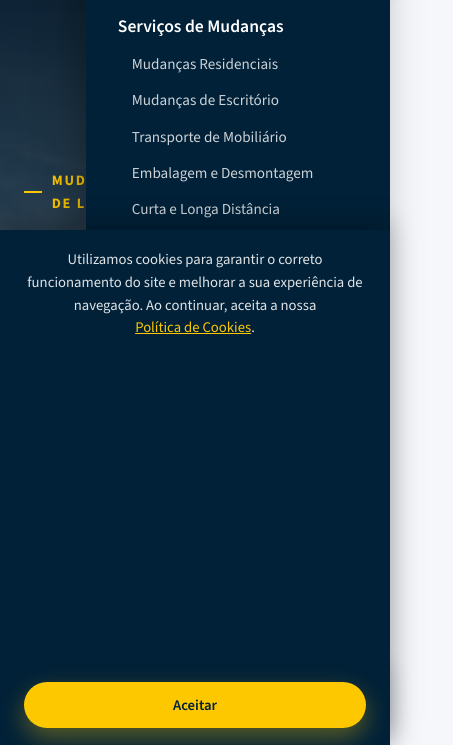
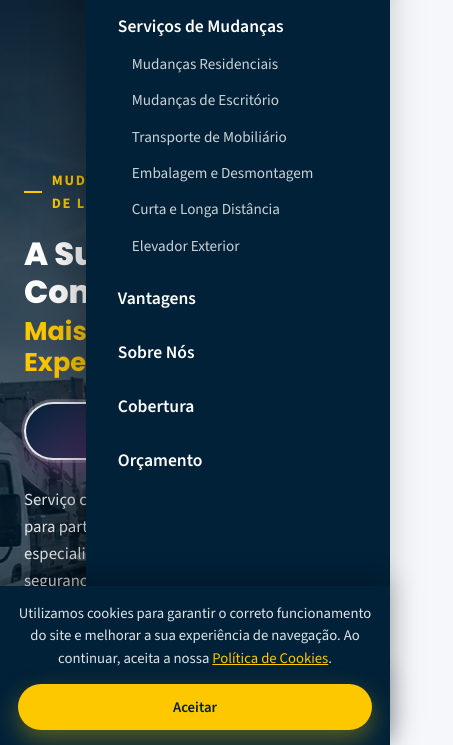
Before and after one commit to hariane9/leo-transportes-site, a plain HTML site: page index.html in a window 390 px wide. Both pictures are taken after a click on the button "Abrir menu de navegação". Shown: the part 98-843 px from the top of the page, 453 px wide, since content can reach past the window. Drawn offline with nearby package versions, Linux system fonts and the light colour scheme.

Commit message:
Corrigir aviso de cookies e largura da pagina em telemoveis

```diff
--- a/css/style.css
+++ b/css/style.css
@@ -1994,3 +1994,44 @@ section {
   font-weight: 700;
   color: var(--color-purple);
 }
+
+/* =========================================================
+   Correções para ecrãs pequenos (telemóvel)
+   ========================================================= */
+html,
+body {
+  overflow-x: hidden; /* nunca permitir scroll/zoom horizontal */
+}
+
+/* Aviso de cookies: o parágrafo tinha flex-basis de 420px, que em coluna
+   (ecrãs ≤640px) virava 420px de ALTURA e empurrava o botão "Aceitar" para fora do ecrã. */
+@media (max-width: 640px) {
+  .cookie-banner .cookie-banner-inner p {
+    flex: 0 0 auto;
+  }
+
+  .cookie-banner {
+    padding: 16px 18px calc(16px + env(safe-area-inset-bottom, 0px));
+    max-height: 90vh;
+    overflow-y: auto;
+  }
+}
+
+/* Menu lateral (telemóvel): fechado fica escondido e sem largura extra na página */
+@media (max-width: 760px) {
+  .main-nav {
+    overflow-x: hidden;
+    overflow-y: auto;
+    visibility: hidden;
+    transition: transform var(--transition), visibility 0s linear var(--transition);
+  }
+
+  .main-nav.is-open {
+    visibility: visible;
+    transition-delay: 0s;
+  }
+
+  .main-nav a {
+    white-space: normal;
+  }
+}
--- a/index.html
+++ b/index.html
@@ -62,7 +62,7 @@
   <noscript><link href="https://fonts.googleapis.com/css2?family=Poppins:wght@600;700;800&family=Source+Sans+3:wght@400;600;700&display=swap" rel="stylesheet"></noscript>
 
   <!-- Folha de estilos -->
-  <link rel="stylesheet" href="css/style.css?v=20261124a">
+  <link rel="stylesheet" href="css/style.css?v=20261124b">
 
   <!-- =========================================================
        EmailJS — biblioteca cliente (sem backend, sem SMTP)
@@ -624,6 +624,6 @@
     <a class="mobile-cta-wa" href="https://wa.me/351911031945" target="_blank" rel="noopener"><svg viewBox="0 0 24 24" fill="currentColor" aria-hidden="true"><path d="M12.04 2C6.58 2 2.13 6.45 2.13 11.91c0 1.84.5 3.55 1.38 5.03L2 22l5.25-1.38a9.9 9.9 0 0 0 4.79 1.22c5.46 0 9.91-4.45 9.91-9.91C21.95 6.45 17.5 2 12.04 2zm5.78 14.1c-.24.68-1.4 1.32-1.93 1.4-.5.08-1.12.11-1.8-.11-.41-.13-.95-.31-1.63-.6-2.87-1.24-4.74-4.12-4.88-4.31-.14-.19-1.16-1.55-1.16-2.95 0-1.4.73-2.08.99-2.37.26-.28.57-.36.76-.36h.55c.18 0 .42-.07.65.5.24.59.81 2.04.88 2.18.07.14.12.31.02.49-.1.18-.16.29-.31.45-.16.16-.32.36-.46.49-.16.15-.32.31-.14.62.18.31.81 1.34 1.74 2.16 1.2 1.07 2.21 1.4 2.53 1.56.32.16.51.13.7-.08.2-.21.84-.97 1.07-1.3.22-.32.45-.27.75-.16.31.11 1.95.92 2.28 1.09.33.16.55.25.63.39.08.15.08.85-.16 1.51z"/></svg> WhatsApp</a>
   </div>
 
-  <script src="js/script.js?v=20261124a" defer></script>
+  <script src="js/script.js?v=20261124b" defer></script>
 </body>
 </html>
```
Also changed, not shown: cobertura.html (+2 -2 lines), obrigado.html (+2 -2 lines), orcamento.html (+2 -2 lines), servicos.html (+2 -2 lines), sobre.html (+2 -2 lines), vantagens.html (+2 -2 lines).
